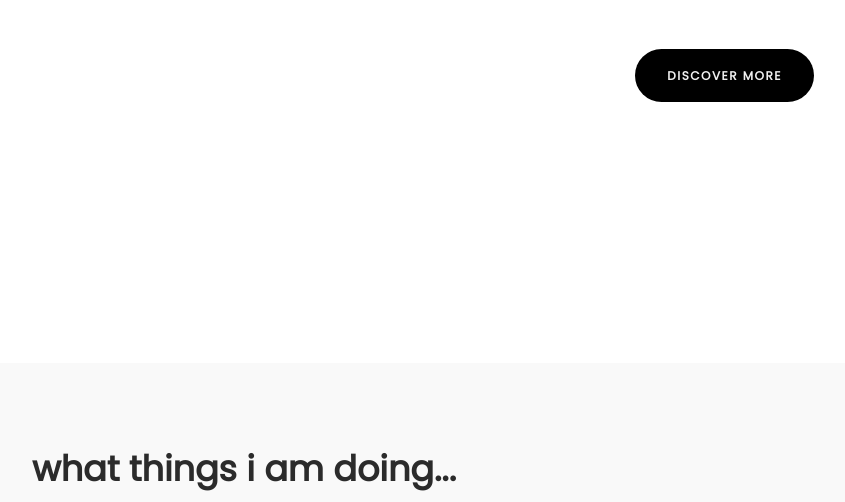
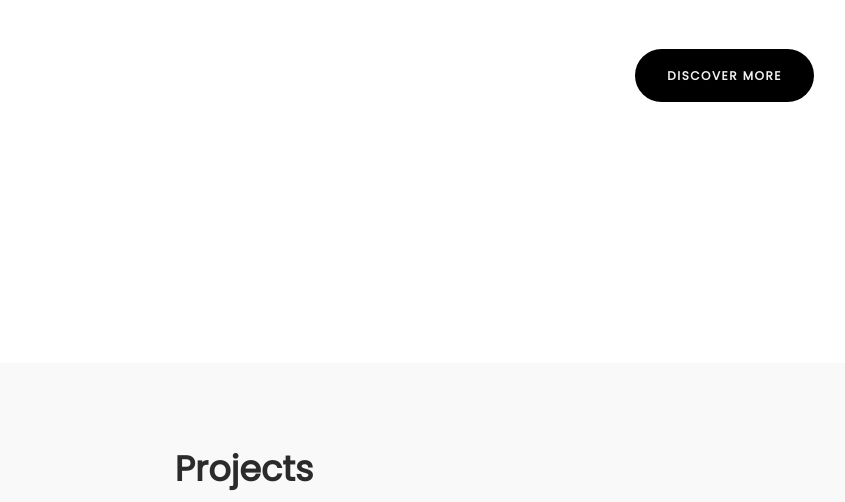
Before and after one commit to franciisscott/franciisscott.github.io, a plain HTML site: page index.html in a window 1280 px wide. Shown: the part 437-939 px from the top of the page, without its empty margins (396-1241 px from the left). Drawn offline with Linux system fonts and the light colour scheme.

Commit message:
Update index.html

```diff
--- a/index.html
+++ b/index.html
@@ -9,14 +9,8 @@
 <meta name="author" content="">
 <meta name="viewport" content="width=device-width, initial-scale=1, maximum-scale=1">
 
-<title>Kalay - Portfolio HTML Template</title>
-<!--
+<title>Portfolio HTML Template</title>
 
-Template 2087 Kalay
-
-http://www.tooplate.com/view/2087-kalay
-
--->
 <link rel="stylesheet" href="css/bootstrap.min.css">
 <link rel="stylesheet" href="css/animate.css">
 <link rel="stylesheet" href="css/magnific-popup.css">
@@ -61,7 +55,7 @@ http://www.tooplate.com/view/2087-kalay
 
                <div class="wow fadeInUp section-title" data-wow-delay="0.2s">
                     <!-- SECTION TITLE -->
-                    <h2>what things i am doing...</h2>
+                    <h2>Projects</h2>
                     <p>Lorem ipsum dolor sit amet, consectetur venenatis tincidunt.</p>
                </div>
 
```
